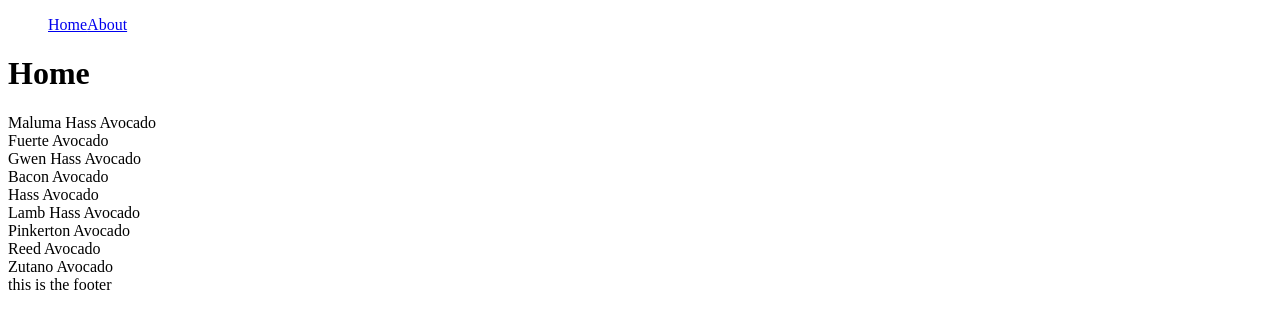
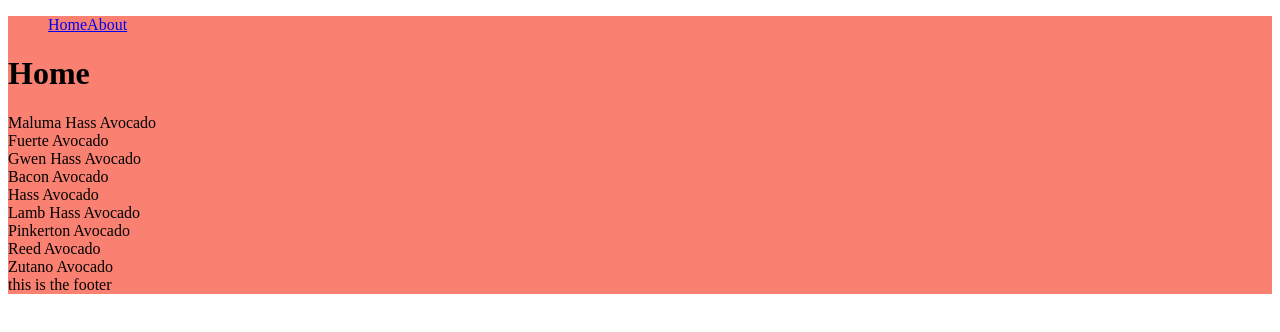
Before and after one commit to Duvier-Reinosa/aguacateStore, a Next.js app: page / in a window 1280 px wide. Shown: the top 332 px of the page. Built offline with nearby package versions, Linux system fonts and the light colour scheme.

Commit message:
learning about css.module

```diff
--- a/components/Layout/Layout.tsx
+++ b/components/Layout/Layout.tsx
@@ -1,9 +1,10 @@
 import React from "react"
 import NavBar from "@components/NavBar/NavBar"
+import styles from './layout.module.css'
 
 const Layout: React.FC = ({ children }: any) => {
     return (
-        <div>
+        <div className={styles.container}>
             <NavBar />
             {children}
             <footer>this is the footer</footer>
--- /dev/null
+++ b/components/Layout/layout.module.css
@@ -0,0 +1,3 @@
+.container {
+    background-color: salmon;
+}
```
